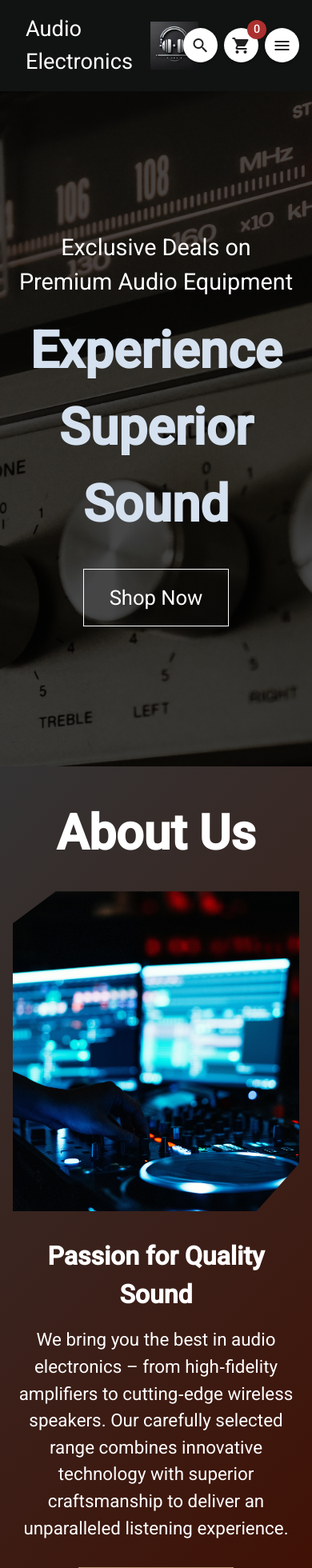
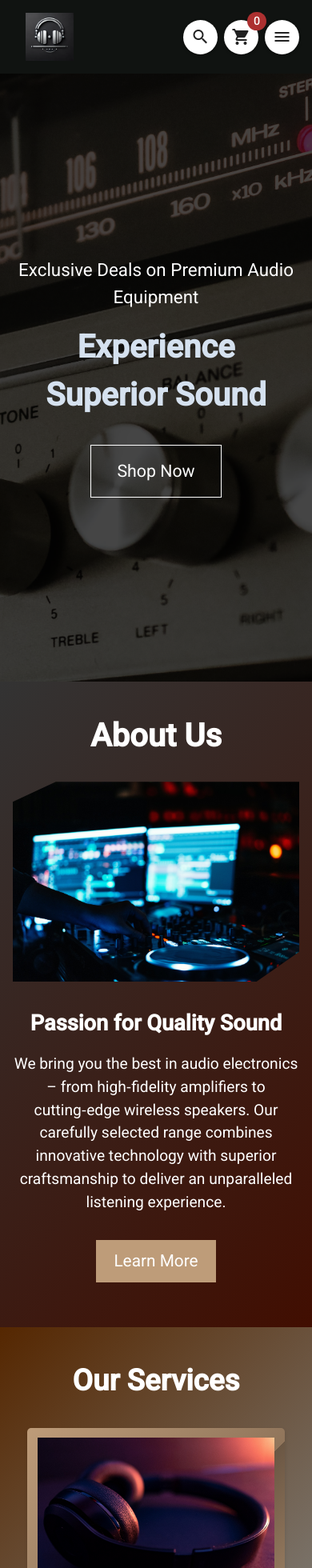
Before and after one commit to PiotrSmola/Audio-Electronics-Store, a Vue app: page / in a window 390 px wide. Shown: the top 1960 px of the page at 80% size. Built offline with nearby package versions, Linux system fonts and the light colour scheme.

Commit message:
Add responsive design for homepage, including adjustments for tablets and smartphones

```diff
--- a/src/components/NavbarComponent.vue
+++ b/src/components/NavbarComponent.vue
@@ -2,7 +2,7 @@
   <header class="navbar">
     <div class="navbar__container container">
       <router-link to="/" class="navbar__logo">
-        Audio Electronics
+        <p id="store-name">Audio Electronics</p>
         <img src="@/assets/img/logo-audio.png" alt="Audio Electronics Logo" class="navbar__img" />
       </router-link>
       <!-- Menu for desktop -->
@@ -151,13 +151,16 @@ export default {
     }
     @media (max-width: 576px) {
       padding: 0 1rem;
+      font-size: 1.5rem;
       gap: 1.4rem;
+      #store-name {
+        display: none;
+      }
     }
     .navbar__img {
       width: 70px;
       margin-left: 1rem;
       @media (max-width: 1020px) {
-        margin-left: 0;
         margin-right: 1rem;
         width: 60px;
       }
--- a/src/views/About/About.scss
+++ b/src/views/About/About.scss
@@ -418,7 +418,7 @@ h2 {
 }
 
 @media (max-width: 768px) {
-  .about {
+  .subpage_about {
     &__title {
       font-size: 2rem !important;
     }
--- a/src/views/Home/Home.scss
+++ b/src/views/Home/Home.scss
@@ -10,6 +10,9 @@
     background-blend-mode: darken;
     background-size: cover;
     background-position: center;
+    @media (max-width: 576px) {
+      height: 90vh;
+    }
   }
   &__body {
     display: flex;
@@ -23,10 +26,16 @@
   }
   &__text {
     font-size: 1.8rem;
+    @media (max-width: 768px) {
+      font-size: 1.4rem;
+    }
   }
   &__heading {
     font-size: 4rem;
     margin-bottom: 1rem;
+    @media (max-width: 768px) {
+      font-size: 2.5rem;
+    }
   }
   &__link {
     padding: 1rem 2rem;
@@ -36,6 +45,10 @@
     transition: background-color 0.3s;
     &:hover {
       background-color: rgba(255, 255, 255, 0.2);
+      border: 1px solid #a84c00;
+    }
+    @media (max-width: 576px) {
+      font-size: smaller;
     }
   }
 }
@@ -52,6 +65,9 @@
   &__heading {
     font-size: 3.8rem;
     margin-bottom: 1.7rem;
+    @media (max-width: 576px) {
+      font-size: 2.5rem;
+    }
   }
   &__content {
     color: #fff;
@@ -68,14 +84,23 @@
     height: 400px;
     object-fit: cover;
     clip-path: polygon(15% 0%, 100% 0%, 100% 85%, 85% 100%, 0% 100%, 0% 10%);
+    @media (max-width: 576px) {
+      height: 250px;
+    }
   }
   &__title {
     font-size: 2rem;
     margin-bottom: 1rem;
+    @media (max-width: 576px) {
+      font-size: 1.7rem;
+    }
   }
   &__text {
     font-size: 1.6rem;
     max-width: 800px;
+    @media (max-width: 576px) {
+      font-size: 1.2rem;
+    }
   }
   &__btn {
     padding: 1rem 2rem;
@@ -85,6 +110,10 @@
     transition: background-color 0.3s;
     &:hover {
       background-color: darken(#be9c79, 10%);
+    }
+    @media (max-width: 576px) {
+      font-size: 1.3rem;
+      padding: 0.7rem 1.4rem;
     }
   }
 }
@@ -102,6 +131,9 @@
   &__heading {
     font-size: 3.8rem;
     margin-bottom: 2rem;
+    @media (max-width: 576px) {
+      font-size: 2.3rem;
+    }
   }
   &__box {
     display: flex;
@@ -121,20 +153,35 @@
     &:hover {
       transform: translateY(-5px);
     }
+    @media (max-width: 576px) {
+      width: 90%;
+      height: auto;
+      padding-bottom: 1rem;
+    }
   }
   &__img {
     width: 100%;
     height: 250px;
     object-fit: cover;
     margin-bottom: 1rem;
+    @media (max-width: 576px) {
+      height: 180px;
+    }
   }
   &__title {
     font-size: 2rem;
     margin-bottom: 0.5rem;
+    @media (max-width: 576px) {
+      font-size: 1.7rem;
+      margin-bottom: 0.3rem;
+    }
   }
   &__text {
     font-size: 1.4rem;
     padding: 0 2.5rem;
+    @media (max-width: 576px) {
+      font-size: 1.2rem;
+    }
   }
 }
 
@@ -149,6 +196,9 @@
   &__heading {
     font-size: 3rem;
     margin-bottom: 2rem;
+    @media (max-width: 576px) {
+      font-size: 2.3rem;
+    }
   }
   &__body {
     display: flex;
@@ -162,6 +212,10 @@
     font-size: 1.6rem;
     width: 100%;
     max-width: 700px;
+    @media (max-width: 576px) {
+      font-size: 1.2rem;
+      width: 85%;
+    }
   }
   &__day {
     display: flex;
@@ -179,22 +233,36 @@
   padding: 3rem 0;
   text-align: center;
   &__content {
+    display: flex;
+    flex-direction: column;
+    align-items: center;
     max-width: 600px;
     margin: 0 auto;
   }
   &__title {
     font-size: 3rem;
     margin-bottom: 1rem;
+    @media (max-width: 576px) {
+      font-size: 2.2rem;
+    }
   }
   &__text {
     font-size: 1.6rem;
     margin-bottom: 2rem;
+    @media (max-width: 576px) {
+      font-size: 1.4rem;
+      width: 85%;
+      text-align: center;
+    }
   }
   &__form {
     display: flex;
     flex-direction: column;
     align-items: center;
     gap: 2rem;
+    @media (max-width: 576px) {
+      width: 85%;
+    }
   }
   &__input {
     width: 100%;
@@ -202,6 +270,9 @@
     font-size: 1.4rem;
     border: 1px solid #e77300;
     color: #fff;
+    @media (max-width: 576px) {
+      font-size: 1.1rem;
+    }
   }
   &__btn {
     padding: 1rem 2rem;
@@ -214,5 +285,9 @@
     &:hover {
       background-color: darken(#ab5804, 10%);
     }
+    @media (max-width: 576px) {
+      font-size: 1.4rem;
+      padding: 0.7rem 1.5rem;
+    }
   }
 }
```
